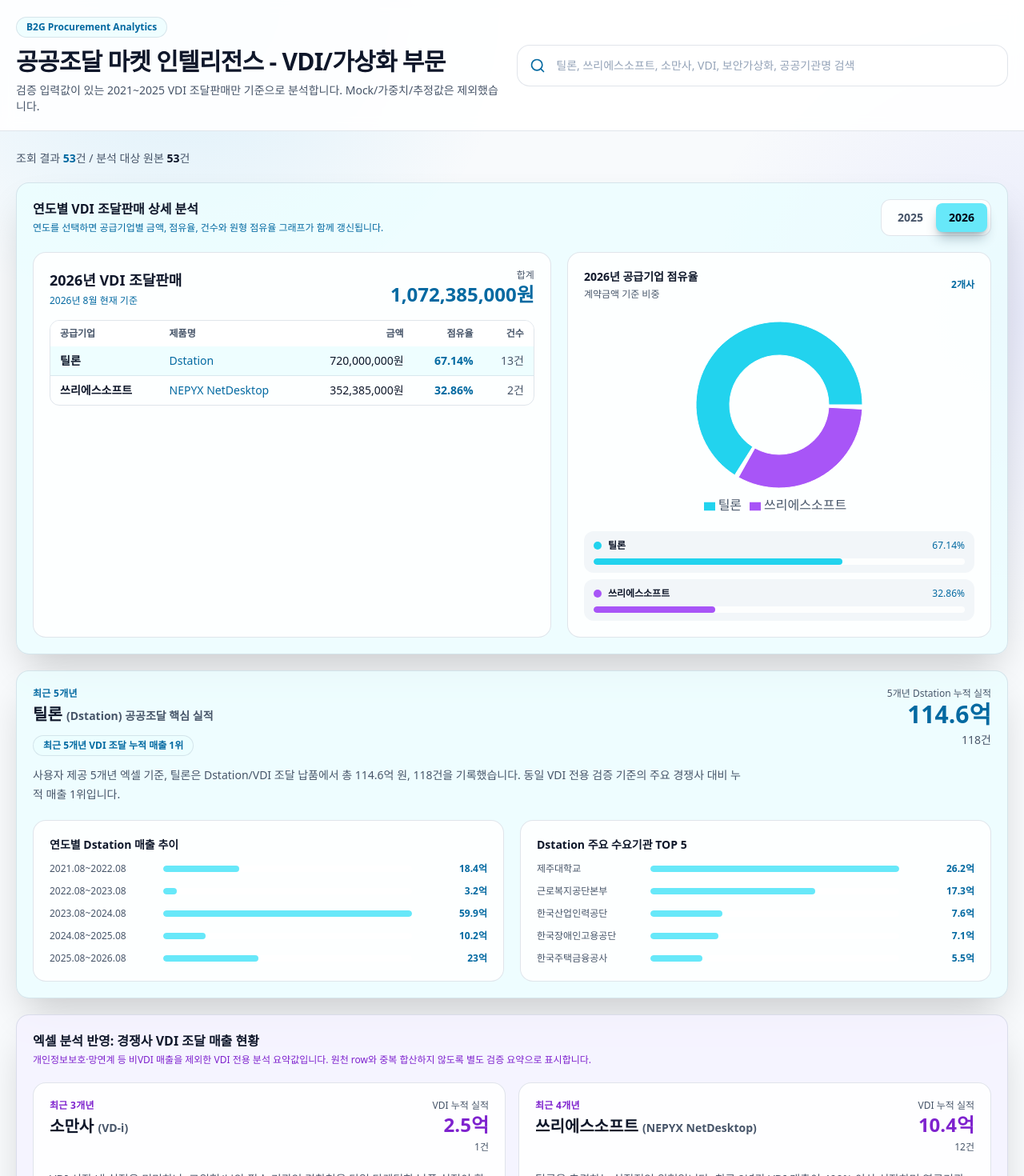
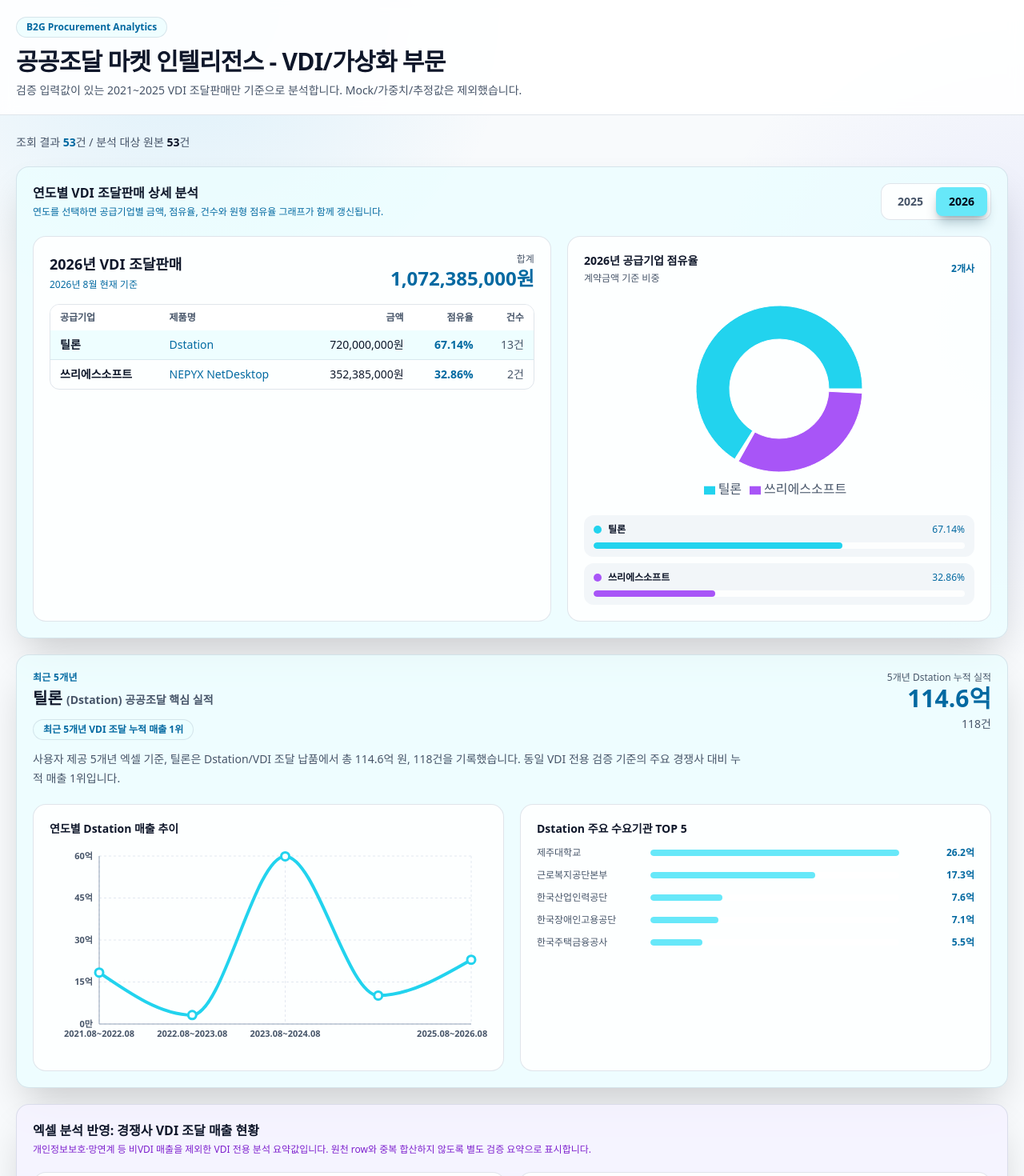
Before and after one commit to kwon007009-stack/jiwon13, a React (Vite) app: page / in a window 1280 px wide. Shown: the top 1470 px of the page at 80% size. Built offline with nearby package versions, Linux system fonts and the light colour scheme.

Commit message:
Update Dstation trend chart

```diff
--- a/src/App.jsx
+++ b/src/App.jsx
@@ -7,6 +7,7 @@
   ComposedChart,
   Legend,
   Line,
+  LineChart,
   Pie,
   PieChart,
   ResponsiveContainer,
@@ -14,7 +15,7 @@
   XAxis,
   YAxis
 } from "recharts";
-import { Database, Search, ShieldCheck, TrendingUp } from "lucide-react";
+import { Database, ShieldCheck, TrendingUp } from "lucide-react";
 import productDictionary from "../data/dictionary/vdi_product_dictionary.json";
 import companySummary from "../data/output/vdi_company_summary.json";
 
@@ -267,9 +268,61 @@
   );
 }
 
+function MiniLineTrend({ rows }) {
+  const chartData = rows.map(row => ({
+    period: row.period ?? row.name,
+    amount: row.amount === null || row.amount === undefined ? 0 : safeNumber(row.amount),
+    count: safeNumber(row.count)
+  }));
+
+  return (
+    <div className="h-[260px]">
+      <ResponsiveContainer width="100%" height="100%">
+        <LineChart data={chartData} margin={{ top: 12, right: 20, left: 4, bottom: 8 }}>
+          <CartesianGrid stroke="#e2e8f0" strokeDasharray="3 3" />
+          <XAxis
+            dataKey="period"
+            stroke="#64748b"
+            tick={{ fill: "#475569", fontSize: 11, fontWeight: 700 }}
+            tickLine={false}
+          />
+          <YAxis
+            stroke="#64748b"
+            tick={{ fill: "#475569", fontSize: 11, fontWeight: 700 }}
+            tickFormatter={formatMoney}
+            tickLine={false}
+            width={58}
+          />
+          <Tooltip
+            contentStyle={{
+              background: "#ffffff",
+              border: "1px solid #cbd5e1",
+              borderRadius: 12,
+              color: "#0f172a",
+              boxShadow: "0 14px 30px rgba(15,23,42,0.14)"
+            }}
+            labelStyle={{ color: "#0f172a", fontWeight: 900 }}
+            formatter={(value, _name, item) => [
+              `${formatMoney(value)}${item?.payload?.count ? ` / ${formatCount(item.payload.count)}건` : ""}`,
+              "매출"
+            ]}
+          />
+          <Line
+            type="monotone"
+            dataKey="amount"
+            stroke={CYAN}
+            strokeWidth={4}
+            dot={{ r: 5, fill: "#ffffff", stroke: CYAN, strokeWidth: 3 }}
+            activeDot={{ r: 7, fill: CYAN, stroke: "#ffffff", strokeWidth: 3 }}
+          />
+        </LineChart>
+      </ResponsiveContainer>
+    </div>
+  );
+}
+
 function App() {
   const [rawMasterData, setRawMasterData] = useState([]);
-  const [searchTerm, setSearchTerm] = useState("");
   const [selectedAnnualYear, setSelectedAnnualYear] = useState(VERIFIED_VDI_SALES.at(-1)?.year ?? YTD_YEAR);
 
   useEffect(() => {
@@ -278,17 +331,7 @@
 
   const directVdiData = useMemo(() => rawMasterData.filter(item => item.directVdi !== false), [rawMasterData]);
 
-  const filteredData = useMemo(() => {
-    const keyword = searchableText(searchTerm);
-    if (!keyword) return directVdiData;
-
-    return directVdiData.filter(item => {
-      const supplier = searchableText(item?.supplierName);
-      const product = searchableText(item?.productName);
-      const buyer = searchableText(item?.buyerName);
-      return supplier.includes(keyword) || product.includes(keyword) || buyer.includes(keyword);
-    });
-  }, [directVdiData, searchTerm]);
+  const filteredData = useMemo(() => directVdiData, [directVdiData]);
 
   const kpis = useMemo(() => {
     const supplierCount = new Set(filteredData.map(item => safeText(item?.supplierName)).filter(Boolean)).size;
@@ -343,17 +386,6 @@
             </p>
           </div>
 
-          <div className="grid w-full gap-3 lg:w-[640px]">
-            <label className="relative block">
-              <Search className="pointer-events-none absolute left-4 top-1/2 -translate-y-1/2 text-cyan-300" size={20} />
-              <input
-                value={searchTerm}
-                onChange={event => setSearchTerm(event.target.value)}
-                placeholder="틸론, 쓰리에스소프트, 소만사, VDI, 보안가상화, 공공기관명 검색"
-                className="h-[52px] w-full rounded-2xl border border-cyan-300/20 bg-slate-900/90 py-4 pl-12 pr-4 text-sm text-white outline-none ring-0 transition placeholder:text-slate-500 focus:border-cyan-300/70 focus:bg-slate-900"
-              />
-            </label>
-          </div>
         </div>
       </header>
 
@@ -363,14 +395,6 @@
             조회 결과 <span className="font-bold text-cyan-300">{formatCount(filteredData.length)}</span>건 /
             분석 대상 원본 <span className="font-bold text-white">{formatCount(directVdiData.length)}</span>건
           </p>
-          {searchTerm ? (
-            <button
-              onClick={() => setSearchTerm("")}
-              className="rounded-xl border border-white/10 bg-white/5 px-3 py-2 text-sm text-slate-200 hover:bg-white/10"
-            >
-              검색 초기화
-            </button>
-          ) : null}
         </div>
         <section className="mb-5 rounded-2xl border border-cyan-300/20 bg-cyan-300/10 p-5 shadow-2xl shadow-black/20">
           <div className="mb-5 flex flex-wrap items-start justify-between gap-4">
@@ -499,7 +523,7 @@
           <div className="grid gap-5 xl:grid-cols-2">
             <article className="rounded-2xl border border-white/10 bg-slate-950/60 p-5">
               <h3 className="mb-3 text-sm font-bold text-white">연도별 Dstation 매출 추이</h3>
-              <MiniBars rows={TILON_DSTATION_ANALYSIS.yearlySales} />
+              <MiniLineTrend rows={TILON_DSTATION_ANALYSIS.yearlySales} />
             </article>
             <article className="rounded-2xl border border-white/10 bg-slate-950/60 p-5">
               <h3 className="mb-3 text-sm font-bold text-white">Dstation 주요 수요기관 TOP 5</h3>
```
